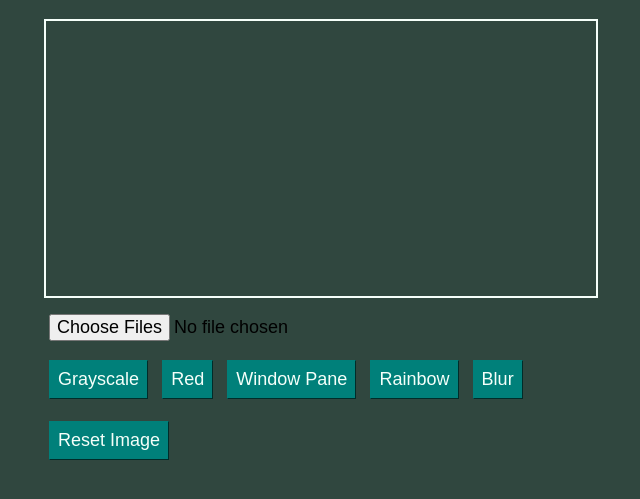
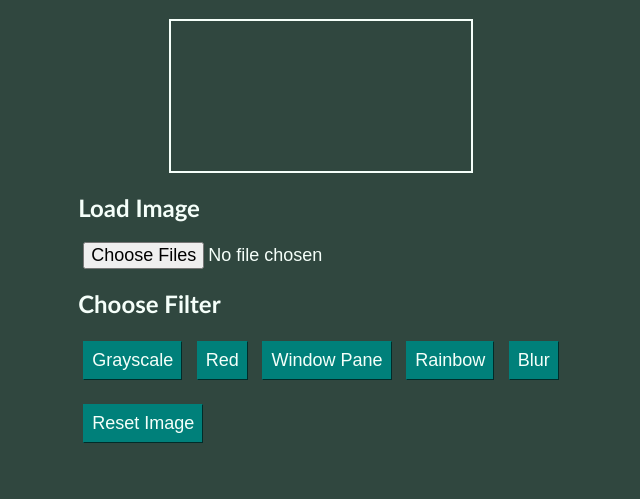
Before and after one commit to elena-zelenskaya/Photo_filters, a plain HTML site: page index.html in a window 1280 px wide. Shown: the part 63-562 px from the top of the page, without its empty margins (319-959 px from the left). Drawn offline with Linux system fonts and the light colour scheme.

Commit message:
add display of picture size and moible styles

```diff
--- a/index.html
+++ b/index.html
@@ -12,8 +12,10 @@
 <body>
 	<h1>Image Filters</h1>
 	<div class="container"><canvas id="canvas"></canvas>
-
+	<h2>Load Image</h2>
 <p><input type="file" multiple="false" accept="image/*" id='finput' onchange="upload()"></p>
+<p id="image_size"></p>
+<h2>Choose Filter</h2>
 	<p><input type="button" onclick="makeGray()" value="Grayscale">
 		<input type="button" onclick="makeRed()" value="Red">
 		<input type="button" onclick="makeWindowPane()" value="Window Pane">
--- a/scripts.js
+++ b/scripts.js
@@ -12,6 +12,11 @@ var first_window_pane_filter = true;
 var first_rainbow_filter = true;
 var first_blur_filter = true;
 
+function setImageSize(image) {
+	var p = document.getElementById("image_size");
+	p.innerHTML = image.getWidth() + ' x ' + image.getHeight();
+}
+
 function upload() {
 	input = document.getElementById("finput");
 	original_image = new SimpleImage(input);
@@ -22,6 +27,7 @@ function upload() {
 	window_pane_image = new SimpleImage(input);
 	canvas = document.getElementById("canvas");
 	original_image.drawTo(canvas);
+	setTimeout(function() {setImageSize(original_image)}, 100);
 }
 
 function makeGray() {
--- a/styles.css
+++ b/styles.css
@@ -4,36 +4,45 @@ body {
 	background-color: #30473f;
 }
 
+h1,
+h2 {
+	color: mintcream;
+}
+
 h1 {
 	text-align: center;
-	color:mintcream;
 }
 
 .container {
-	margin:0 auto;
+	margin: 0 auto;
 	width: fit-content;
 }
 
 canvas {
-	border:2px solid mintcream;
-	width:550px;
-	display:block;
-
+	border: 2px solid mintcream;
+	width: fit-content;
+	display: block;
+	margin:0 auto;
 }
 
 input {
-	font-size:18px;
+	font-size: 18px;
 }
 
 input[type="button"] {
-	padding:8px;
+	padding: 8px;
 	background-color: #00807a;
-	color:mintcream;
-	border:1px outset #00807a;
+	color: mintcream;
+	border: 1px outset #00807a;
 	margin: 3px 5px;
-	cursor:pointer;
+	cursor: pointer;
 }
 
 input[type="file"] {
-	margin-left:5px;
+	margin-left: 5px;
 }
+
+p {
+	color:mintcream;
+	font-size: 18px;
+}
```
